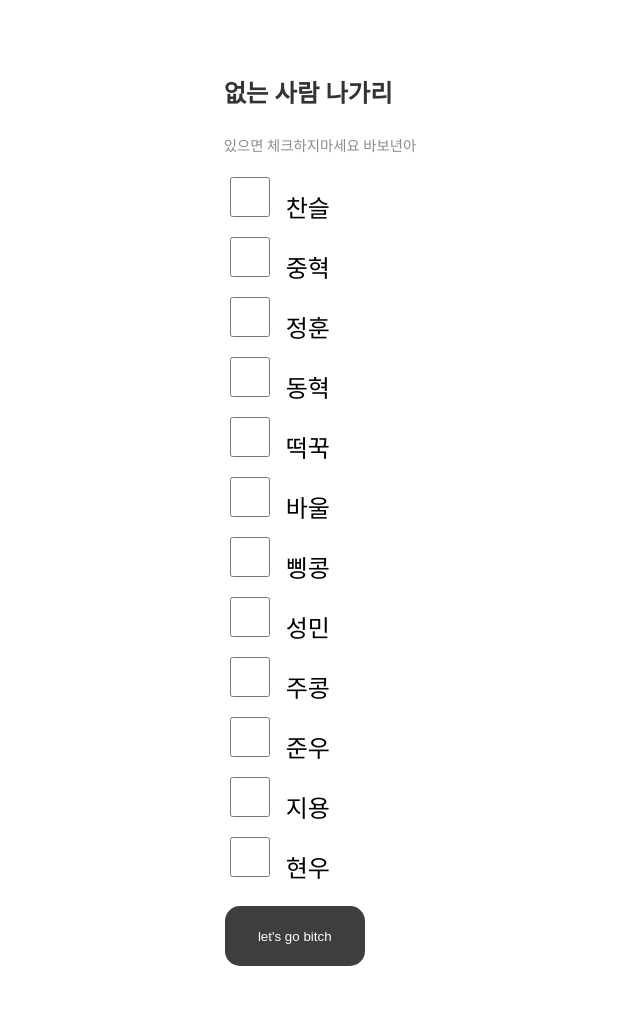
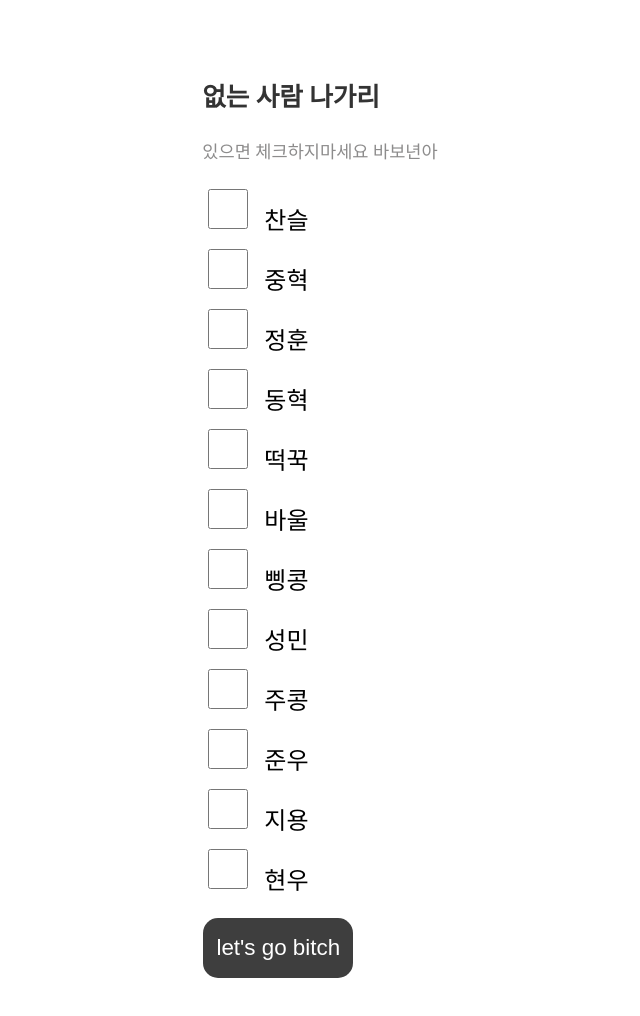
Before and after one commit to rlaehdgur-kim/whoistheking, a plain HTML site: page index.html in a window 1280 px wide. Shown: the whole page, without its empty margins (324-964 px from the left). Drawn offline with Linux system fonts and the light colour scheme.

Commit message:
Update index.html

```diff
--- a/index.html
+++ b/index.html
@@ -42,18 +42,20 @@
     #selector h3{
         color : #333;
         margin-left: 8px;
+        font-size:1.6rem;
     }
     #selector p{
-        font-size: 0.9rem;
+        font-size: 1.1rem;
         color: #8d8c8c;
         margin-left: 8px;
     }
     #startButton{
         background: rgb(62, 62, 62); color: white;
-        width: 140px; height: 60px;
+        width: 150px; height: 60px;
         border-radius: 15px;
         margin-top: 17px;
         margin-left: 9px;
+        font-size: 1.4rem;
     }
     #container, #result {
      display: none; /* 처음엔 숨김 */
```
